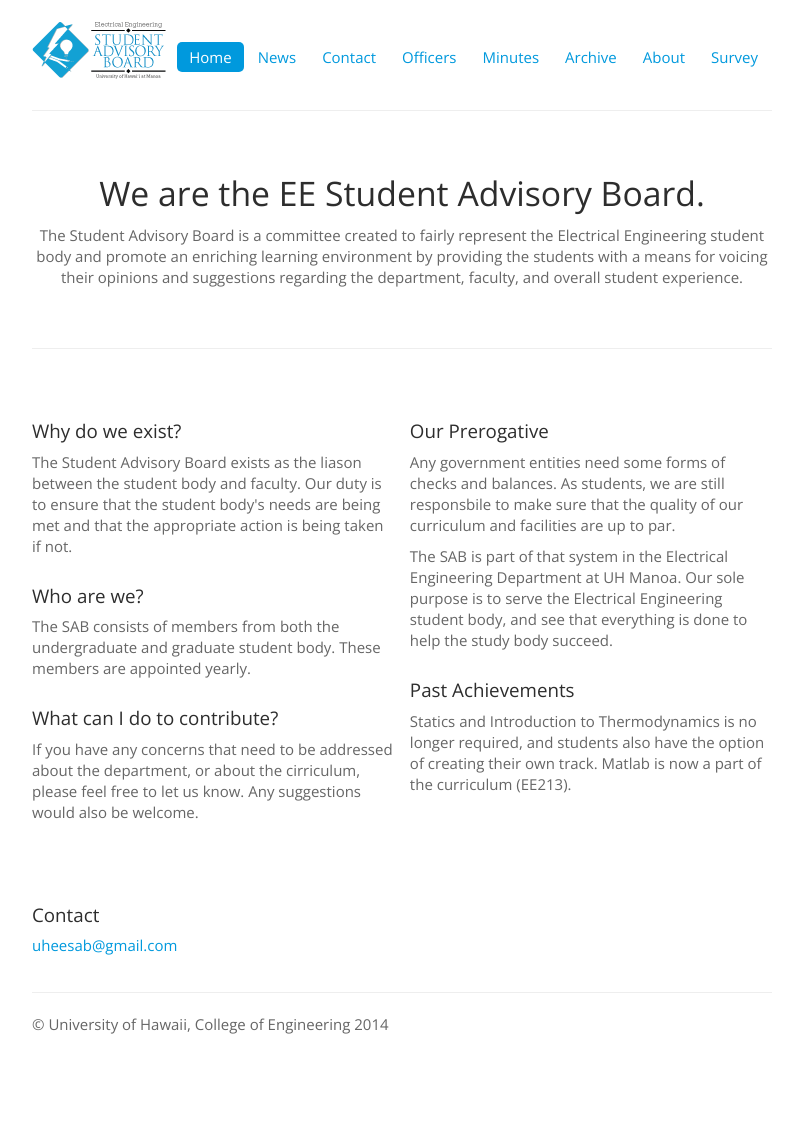
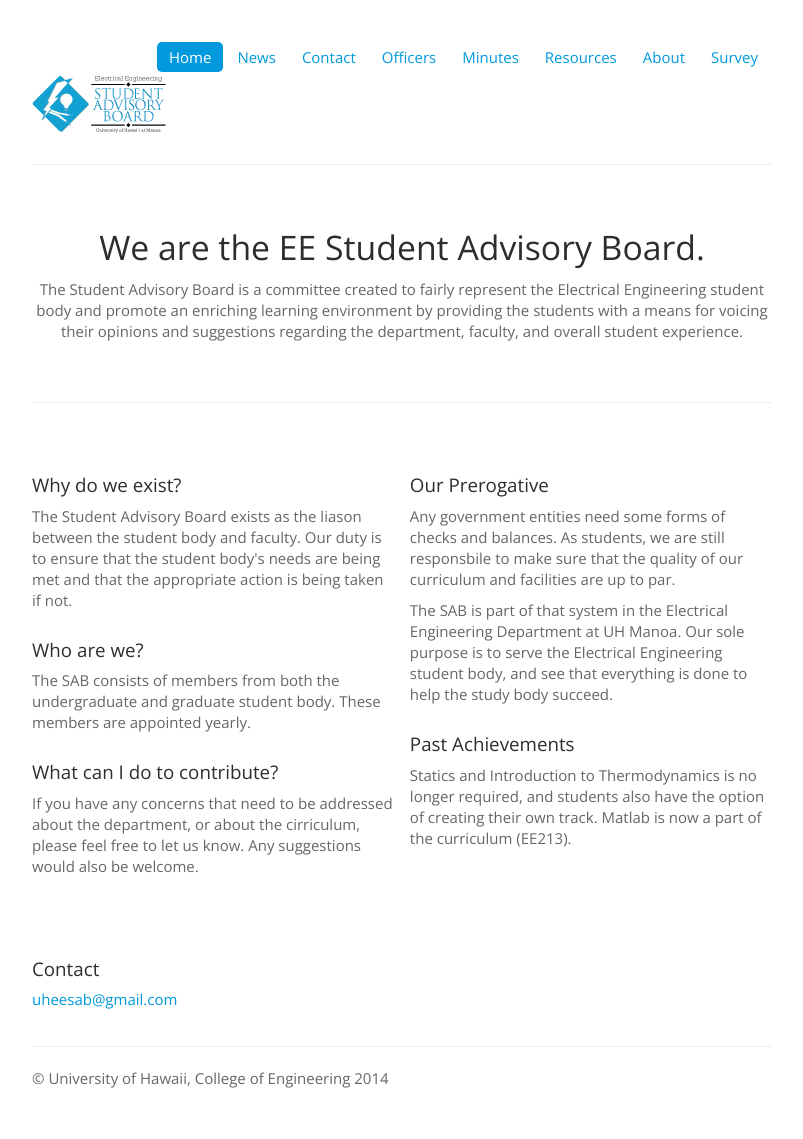
Before and after one commit to IEEE-UH-Manoa/sab.ieeeatuhm.com, a Jekyll site: the page built from index.html, in a window 1280 px wide. Shown: the whole page, without its empty margins (238-1041 px from the left). Built offline with Jekyll 4.4.1, drawn with Linux system fonts in a browser that asks for light colours; before the commit the page ends 1085 px from its top, so only the background shows below that.

Commit message:
Updated nabber resources

```diff
--- a/_includes/header.html
+++ b/_includes/header.html
@@ -7,7 +7,7 @@
           {% if page.section == "contact" %}<li class="active">{% else %}<li>{% endif %}<a href="{{ "/contact/" | prepend: site.baseurl }}">Contact</a></li>
           {% if page.section == "officers" %}<li class="active">{% else %}<li>{% endif %}<a href="{{ "/officers/" | prepend: site.baseurl }}">Officers</a></li>
           {% if page.section == "minutes" %}<li class="active">{% else %}<li>{% endif %}<a href="{{ "/minutes/" | prepend: site.baseurl }}">Minutes</a></li>
-          {% if page.section == "resources" %}<li class="active">{% else %}<li>{% endif %}<a href="{{ "/resources/" | prepend: site.baseurl }}">Archive</a></li>
+          {% if page.section == "resources" %}<li class="active">{% else %}<li>{% endif %}<a href="{{ "/resources/" | prepend: site.baseurl }}">Resources</a></li>
           {% if page.section == "about" %}<li class="active">{% else %}<li>{% endif %}<a href="{{ "/about/" | prepend: site.baseurl }}">About</a></li>
           {% if page.section == "survey" %}<li class="active">{% else %}<li>{% endif %}<a href="{{ "/survey/" | prepend: site.baseurl }}">Survey</a></li>
         </ul>
```
